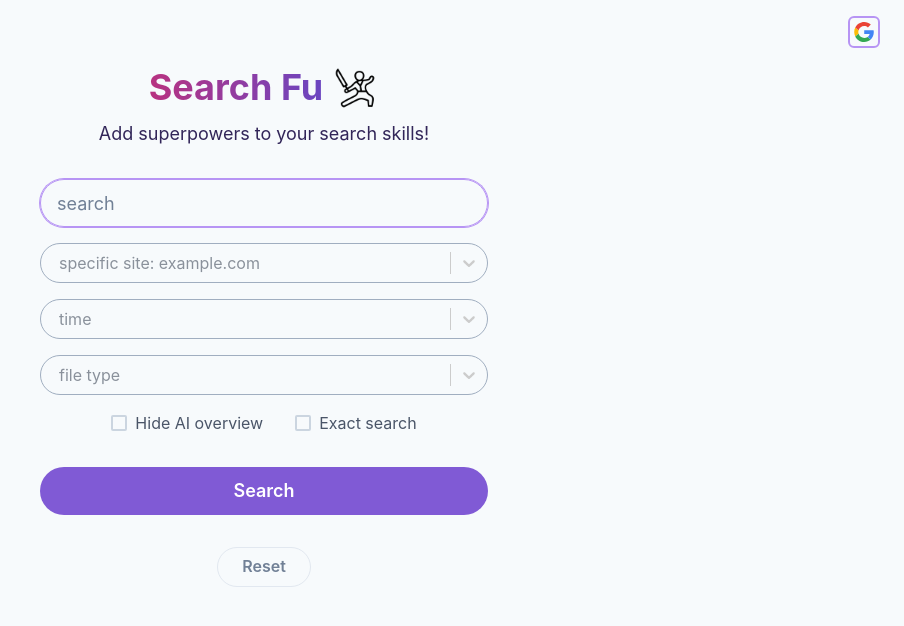
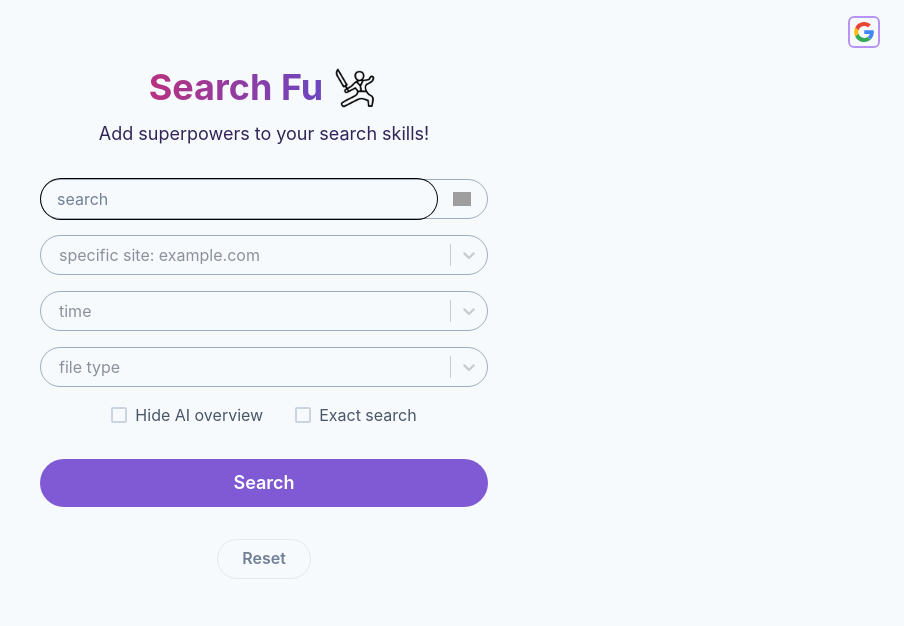
Before and after one commit to syedmehdiabbas/search-tool, a React (Vite) app in the folder frontend/: page / in a window 1280 px wide. Shown: the top 626 px of the page, without its empty margins (376-1280 px from the left). Built offline with nearby package versions, Linux system fonts and the light colour scheme; grey boxes are pictures that could not be loaded.

Commit message:
search icon

```diff
--- a/frontend/src/Home/index.jsx
+++ b/frontend/src/Home/index.jsx
@@ -1,13 +1,15 @@
 import React, { useEffect } from "react";
 import { useState } from "react";
-import { Box, Button, HStack, Input, VStack } from "@chakra-ui/react";
+import { Box, Button, HStack, IconButton, Input, VStack } from "@chakra-ui/react";
 import ReactSelect from "react-select";
 import CreatableSelect from "react-select/creatable";
 import Check from "../components/Check";
 import Header from "../components/Header";
+import Icon from "../components/Icon";
 import { dateInputOptions } from "../data/dateInputOptions";
 import { customStyles, customTheme } from "../data/styles";
 import fileTypes from "./../data/fileTypes";
+import searchIcon from "./../assets/search.svg";
 
 function Home({ searchEngine }) {
   const [input, setInput] = useState("");
@@ -96,22 +98,48 @@ function Home({ searchEngine }) {
       <VStack alignItems="center" spacing={8} maxW="3xl" mx="auto" px={2}>
         <Header />
         <VStack spacing={4} width="full" maxWidth="md">
+          <Box
+            border="1px"
+            borderColor="gray.400"
+            rounded="full"
+            w="full"
+            height={10}
+            display="flex"
+            justifyContent="center"
+            alignItems="center"
+          >
             <Input
               value={input}
               onChange={(e) => setInput(e.target.value)}
               type="search"
               placeholder="search"
-            size="lg"
+              focusBorderColor="none"
+              outline="none"
+              border="none"
               variant="outline"
-            border="1px"
-            borderColor="gray.400"
-            focusBorderColor="purple.300"
               rounded="full"
               autoFocus
               _hover={{ borderColor: "gray.500" }}
               _placeholder={{ color: "gray.500" }}
               tabIndex={2}
             />
+            <Button
+              background="transparent"
+              rounded="full"
+              color="purple.50"
+              border="none"
+              outline="none"
+              focusBorderColor="none"
+              type="submit"
+              tabIndex={2.5}
+              _hover={{
+                background: "transparent",
+                transform: "scale(1.01)"
+              }}
+            >
+              <Icon src={searchIcon} />
+            </Button>
+          </Box>
           <Box width="full">
             <CreatableSelect
               value={selectedWebsite}
```
Lines whose indentation alone changed are shown as unchanged.
